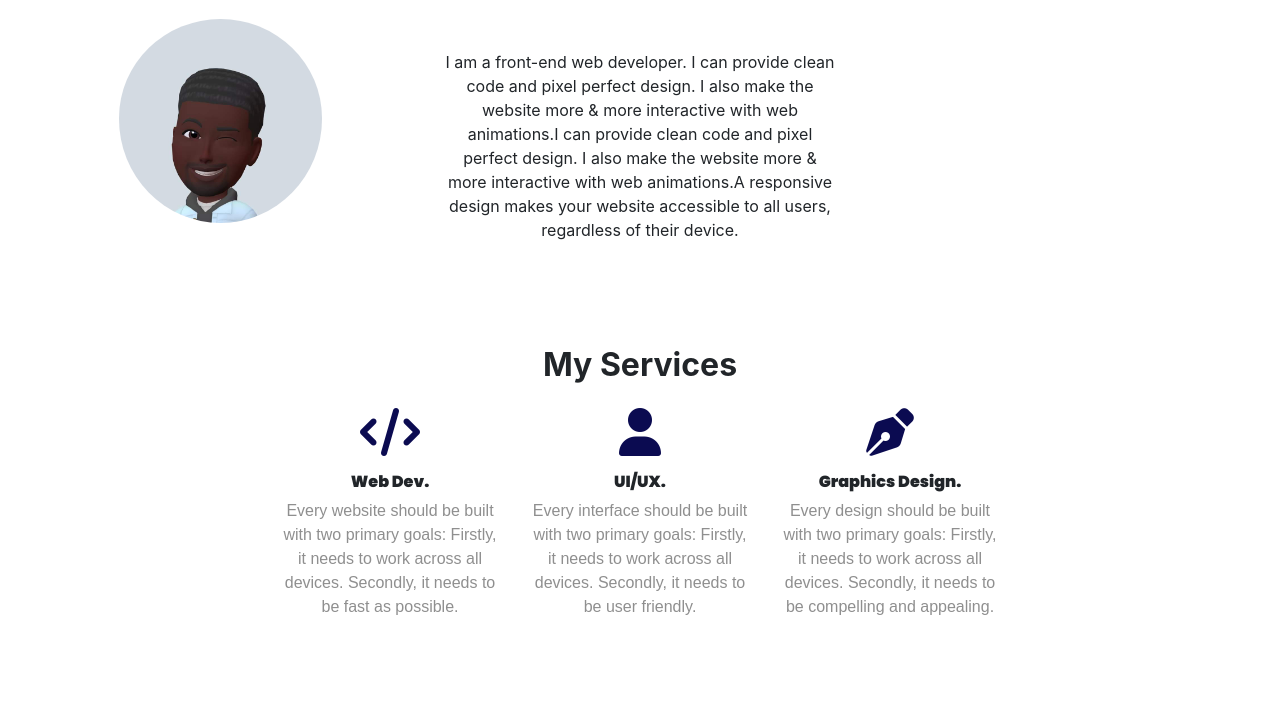
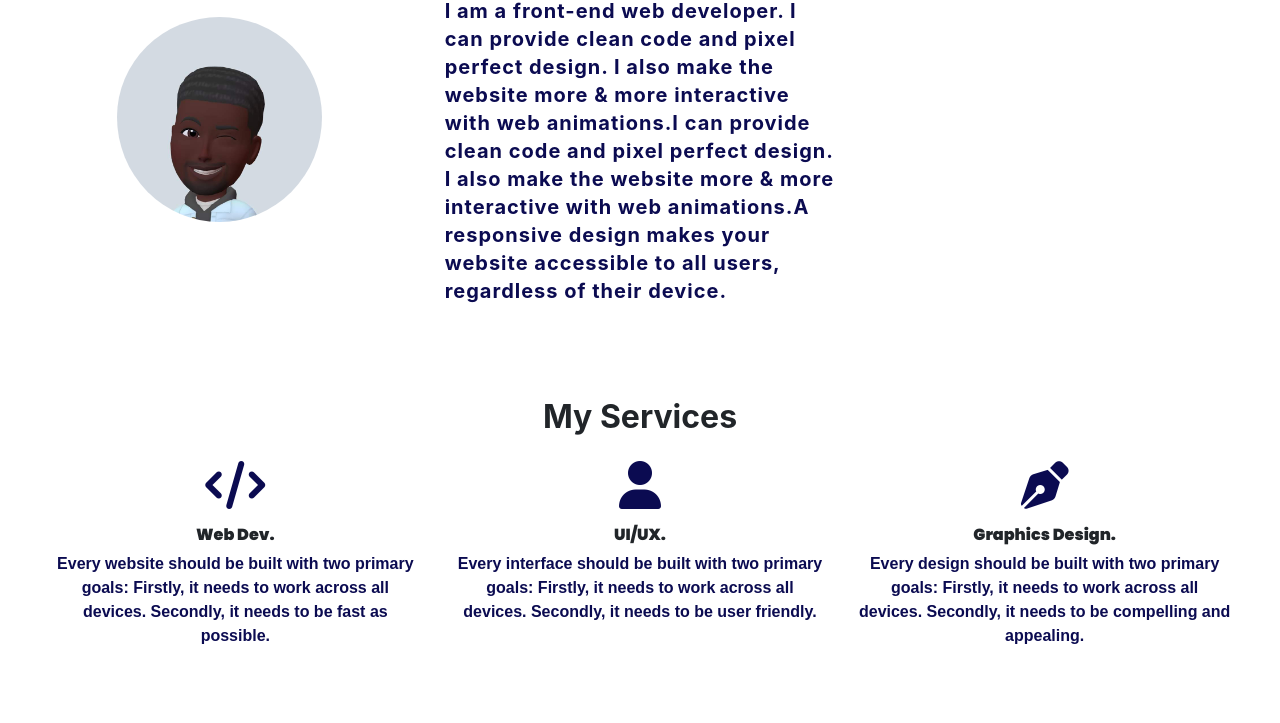
Before and after one commit to Terdanny1/Terdan-Portfolio-1, a plain HTML site: page index.html in a window 1280 px wide. Shown: the part 570-1293 px from the top of the page. Drawn offline with nearby package versions, Linux system fonts and the light colour scheme.

Commit message:
second commit

```diff
--- a/css/styles.css
+++ b/css/styles.css
@@ -62,7 +62,7 @@ h4 {
 /* About me */
 
 #About-Me {
-  margin: 2%;
+  margin: 1.5rem;
   text-align: center;
 }
 h2{
@@ -76,7 +76,13 @@ h2{
 }
 
 .about-text {
-  margin-top: 13%;
+  color: #0b0b51;
+  letter-spacing: 1px;
+  line-height: 28px;
+  font-size: 20px;
+  margin-bottom: 45px;
+  font-weight: bold;
+  text-align: left;
 }
 
 /* services */
@@ -84,11 +90,12 @@ h2{
 #services {
   margin: 5% 20% 5%;
   padding: 1.5rem;
+  margin: 1.5rem;
   font-size: 1rem;
   text-align: center;
 }
 h2{
-  font-weight: bold;
+  font-weight: bolder;
 }
 
 h3 {
@@ -97,8 +104,10 @@ h3 {
 }
 
 .text {
-  color: #8f8f8f;
+  color: #0b0b51;
   font-family: "Poppins-Light", sans-serif;
+  font-weight: bold;
+
 }
 
 /* service icons */
--- a/index.html
+++ b/index.html
@@ -37,7 +37,7 @@
               <a class="nav-link" href="">Home</a>
           </li>
           <li class="nav-item">
-              <a class="nav-link" href="#about-me">About Me</a>
+              <a class="nav-link" href="#about-me">About</a>
           </li>
           <li class="nav-item">
               <a class="nav-link" href="">Services</a>
@@ -77,14 +77,14 @@
 
 <section id="About-Me">
 
-  <h2>About Me</h2>
+  <h2>About</h2>
   <div class="row">
     <div class="col-lg-4 col-xs-12" >
     <img class="About-image" src="images/Daniel pic.jpg" alt="">
   </div>
 
     <div class="col-lg-4">
-      <p class="about-text" id="about-me"> I am a front-end web developer. I can provide clean code and pixel perfect design. I also make the website more & more interactive with web animations.I can provide clean code and pixel perfect design. I also make the website more & more interactive with web animations.A responsive design makes your website accessible to all users, regardless of their device.</p>
+      <p class="about-text"> I am a front-end web developer. I can provide clean code and pixel perfect design. I also make the website more & more interactive with web animations.I can provide clean code and pixel perfect design. I also make the website more & more interactive with web animations.A responsive design makes your website accessible to all users, regardless of their device.</p>
     </div>
     </div>
 
```
